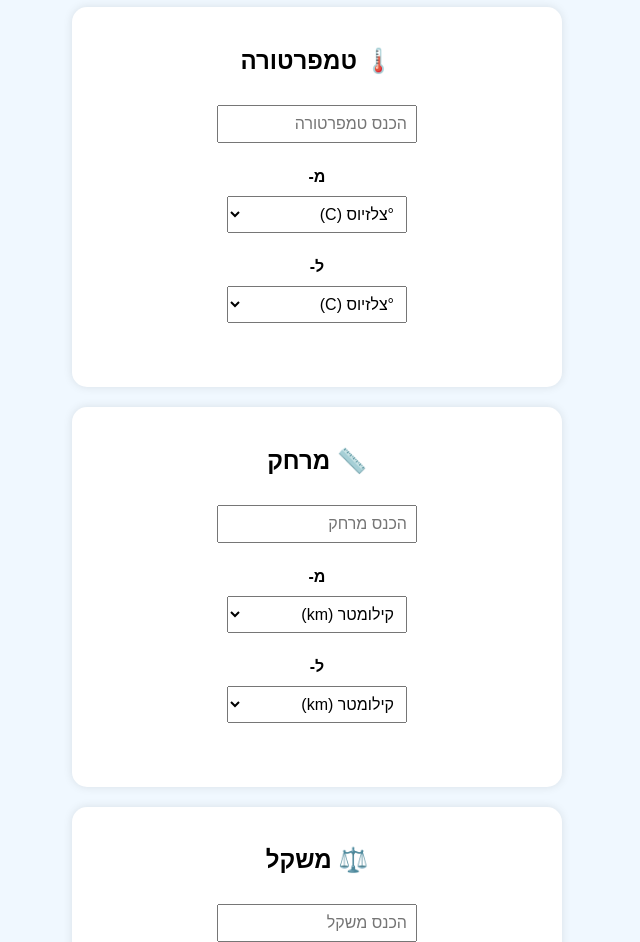
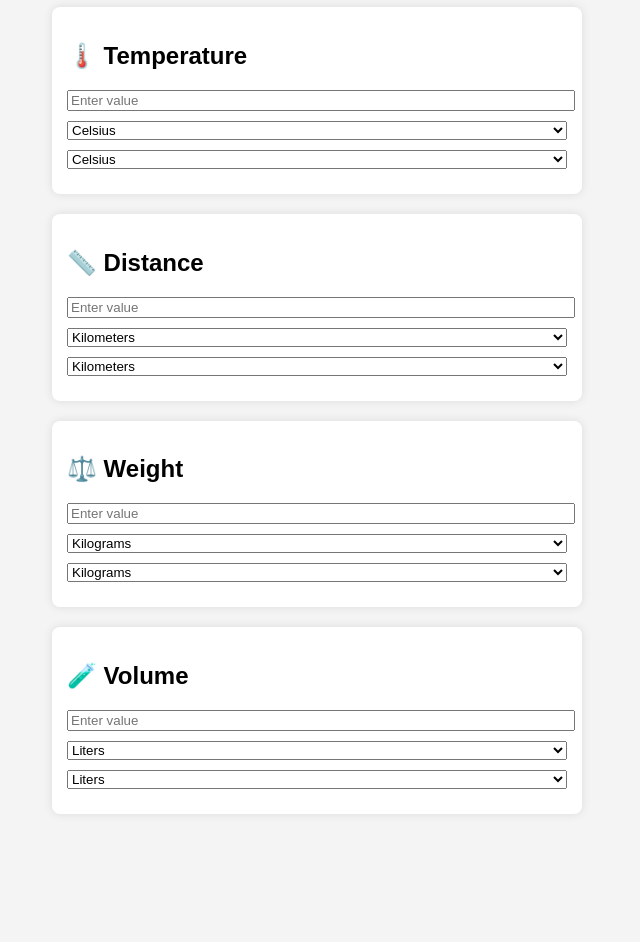
Before and after one commit to itamarkra/mini-things, a plain HTML site: page Unit converter.html in a window 1280 px wide. Shown: the part 102-1044 px from the top of the page, without its empty margins (323-963 px from the left). After the commit the page ends 964 px from the top, so only its background shows below. Drawn offline with Linux system fonts and the light colour scheme.

Commit message:
make a better grafik

```diff
--- a/Unit converter.html
+++ b/Unit converter.html
@@ -1,148 +1,142 @@
 <!DOCTYPE html>
-<html lang="he">
+<html lang="en">
 <head>
   <meta charset="UTF-8" />
-  <title>ממיר יחידות גמיש</title>
+  <meta name="viewport" content="width=device-width, initial-scale=1.0"/>
+  <title>Unit Converter</title>
   <style>
     body {
       font-family: Arial, sans-serif;
-      background: #f0f8ff;
-      direction: rtl;
+      padding: 20px;
+      background-color: #f4f4f4;
+    }
+
+    h1 {
       text-align: center;
-      padding: 20px;
     }
-    h1 {
+
+    .converter {
+      background-color: white;
+      padding: 15px;
+      margin: 20px auto;
+      border-radius: 8px;
+      box-shadow: 0 0 10px rgba(0,0,0,0.1);
+      max-width: 500px;
+    }
+
+    label, select, input {
+      display: block;
+      width: 100%;
+      margin: 10px 0;
+    }
+
+    .result {
+      font-weight: bold;
+      margin-top: 10px;
       color: #333;
-    }
-    .converter {
-      background: #fff;
-      border-radius: 15px;
-      box-shadow: 0 0 10px rgba(0,0,0,0.1);
-      max-width: 450px;
-      margin: 20px auto;
-      padding: 20px;
-    }
-    input, select {
-      padding: 8px;
-      margin: 10px 5px;
-      width: 40%;
-      font-size: 16px;
-      vertical-align: middle;
-    }
-    label {
-      font-weight: bold;
-      display: block;
-      margin-top: 15px;
-    }
-    .result {
-      margin-top: 10px;
-      font-weight: bold;
-      color: #0077cc;
-      min-height: 24px;
     }
   </style>
 </head>
 <body>
-  <h1>🔄 ממיר יחידות גמיש</h1>
+  <h1>🔄 Unit Converter</h1>
 
   <!-- טמפרטורה -->
-  <div class="converter" id="tempConverter">
-    <h2>🌡️ טמפרטורה</h2>
-    <input id="tempInput" type="number" placeholder="הכנס טמפרטורה" />
-    <br />
-    <label>מ-</label>
+  <div class="converter">
+    <h2>🌡️ Temperature</h2>
+    <input type="number" id="tempInput" placeholder="Enter value">
     <select id="tempFrom">
-      <option value="C">°צלזיוס (C)</option>
-      <option value="F">°פרנהייט (F)</option>
-      <option value="K">קלווין (K)</option>
+      <option value="c">Celsius</option>
+      <option value="f">Fahrenheit</option>
+      <option value="k">Kelvin</option>
     </select>
-    <label>ל-</label>
     <select id="tempTo">
-      <option value="C">°צלזיוס (C)</option>
-      <option value="F">°פרנהייט (F)</option>
-      <option value="K">קלווין (K)</option>
+      <option value="c">Celsius</option>
+      <option value="f">Fahrenheit</option>
+      <option value="k">Kelvin</option>
     </select>
     <div class="result" id="tempResult"></div>
   </div>
 
   <!-- מרחק -->
-  <div class="converter" id="distConverter">
-    <h2>📏 מרחק</h2>
-    <input id="distInput" type="number" placeholder="הכנס מרחק" />
-    <br />
-    <label>מ-</label>
+  <div class="converter">
+    <h2>📏 Distance</h2>
+    <input type="number" id="distInput" placeholder="Enter value">
     <select id="distFrom">
-      <option value="km">קילומטר (km)</option>
-      <option value="mi">מייל (mi)</option>
-      <option value="m">מטר (m)</option>
-      <option value="cm">סנטימטר (cm)</option>
+      <option value="km">Kilometers</option>
+      <option value="mi">Miles</option>
+      <option value="m">Meters</option>
+      <option value="ft">Feet</option>
     </select>
-    <label>ל-</label>
     <select id="distTo">
-      <option value="km">קילומטר (km)</option>
-      <option value="mi">מייל (mi)</option>
-      <option value="m">מטר (m)</option>
-      <option value="cm">סנטימטר (cm)</option>
+      <option value="km">Kilometers</option>
+      <option value="mi">Miles</option>
+      <option value="m">Meters</option>
+      <option value="ft">Feet</option>
     </select>
     <div class="result" id="distResult"></div>
   </div>
 
   <!-- משקל -->
-  <div class="converter" id="weightConverter">
-    <h2>⚖️ משקל</h2>
-    <input id="weightInput" type="number" placeholder="הכנס משקל" />
-    <br />
-    <label>מ-</label>
+  <div class="converter">
+    <h2>⚖️ Weight</h2>
+    <input type="number" id="weightInput" placeholder="Enter value">
     <select id="weightFrom">
-      <option value="kg">קילוגרם (kg)</option>
-      <option value="lb">פאונד (lb)</option>
-      <option value="g">גרם (g)</option>
-      <option value="oz">אונקיה (oz)</option>
+      <option value="kg">Kilograms</option>
+      <option value="lb">Pounds</option>
+      <option value="g">Grams</option>
+      <option value="oz">Ounces</option>
     </select>
-    <label>ל-</label>
     <select id="weightTo">
-      <option value="kg">קילוגרם (kg)</option>
-      <option value="lb">פאונד (lb)</option>
-      <option value="g">גרם (g)</option>
-      <option value="oz">אונקיה (oz)</option>
+      <option value="kg">Kilograms</option>
+      <option value="lb">Pounds</option>
+      <option value="g">Grams</option>
+      <option value="oz">Ounces</option>
     </select>
     <div class="result" id="weightResult"></div>
   </div>
 
   <!-- נפח -->
-  <div class="converter" id="volConverter">
-    <h2>🧪 נפח</h2>
-    <input id="volInput" type="number" placeholder="הכנס נפח" />
-    <br />
-    <label>מ-</label>
+  <div class="converter">
+    <h2>🧪 Volume</h2>
+    <input type="number" id="volInput" placeholder="Enter value">
     <select id="volFrom">
-      <option value="l">ליטר (L)</option>
-      <option value="gal">גלון (אמריקאי) (gal)</option>
-      <option value="ml">מיליליטר (ml)</option>
-      <option value="floz">אונקיית נוזל (fl oz)</option>
+      <option value="l">Liters</option>
+      <option value="gal">Gallons</option>
+      <option value="ml">Milliliters</option>
+      <option value="floz">Fluid Ounces</option>
     </select>
-    <label>ל-</label>
     <select id="volTo">
-      <option value="l">ליטר (L)</option>
-      <option value="gal">גלון (אמריקאי) (gal)</option>
-      <option value="ml">מיליליטר (ml)</option>
-      <option value="floz">אונקיית נוזל (fl oz)</option>
+      <option value="l">Liters</option>
+      <option value="gal">Gallons</option>
+      <option value="ml">Milliliters</option>
+      <option value="floz">Fluid Ounces</option>
     </select>
     <div class="result" id="volResult"></div>
   </div>
 
   <script>
-    function round(num) {
-      return Math.round(num * 100) / 100;
+    function round(value) {
+      return Math.round(value * 100) / 100;
     }
 
-    // המרת טמפרטורה - פונקציות עזר
-    function cToF(c) { return (c * 9/5) + 32; }
-    function fToC(f) { return (f - 32) * 5/9; }
-    function cToK(c) { return c + 273.15; }
-    function kToC(k) { return k - 273.15; }
-    function fToK(f) { return cToK(fToC(f)); }
-    function kToF(k) { return cToF(kToC(k)); }
+    // טמפרטורה
+    function toCelsius(value, from) {
+      switch(from) {
+        case 'c': return value;
+        case 'f': return (value - 32) * 5/9;
+        case 'k': return value - 273.15;
+        default: return NaN;
+      }
+    }
+
+    function fromCelsius(value, to) {
+      switch(to) {
+        case 'c': return value;
+        case 'f': return value * 9/5 + 32;
+        case 'k': return value + 273.15;
+        default: return NaN;
+      }
+    }
 
     function convertTemp() {
       const input = parseFloat(document.getElementById('tempInput').value);
@@ -152,44 +146,32 @@
         document.getElementById('tempResult').innerText = '';
         return;
       }
-      let result = input;
-      if (from === to) {
-        // לא משנה כלום
-      } else if (from === 'C' && to === 'F') {
-        result = cToF(input);
-      } else if (from === 'F' && to === 'C') {
-        result = fToC(input);
-      } else if (from === 'C' && to === 'K') {
-        result = cToK(input);
-      } else if (from === 'K' && to === 'C') {
-        result = kToC(input);
-      } else if (from === 'F' && to === 'K') {
-        result = fToK(input);
-      } else if (from === 'K' && to === 'F') {
-        result = kToF(input);
-      }
-      document.getElementById('tempResult').innerText = round(result) + ' °' + to;
+      const celsius = toCelsius(input, from);
+      const result = fromCelsius(celsius, to);
+      document.getElementById('tempResult').innerText = round(result) + ' ' + to;
     }
 
-    // המרת מרחק - המרה ראשונית למטר (יחידת ביניים)
+    // מרחק
     function distToMeters(value, unit) {
       switch(unit) {
         case 'km': return value * 1000;
         case 'mi': return value * 1609.34;
         case 'm': return value;
-        case 'cm': return value / 100;
+        case 'ft': return value * 0.3048;
         default: return NaN;
       }
     }
+
     function metersToDist(value, unit) {
       switch(unit) {
         case 'km': return value / 1000;
         case 'mi': return value / 1609.34;
         case 'm': return value;
-        case 'cm': return value * 100;
+        case 'ft': return value / 0.3048;
         default: return NaN;
       }
     }
+
     function convertDist() {
       const input = parseFloat(document.getElementById('distInput').value);
       const from = document.getElementById('distFrom').value;
@@ -203,25 +185,27 @@
       document.getElementById('distResult').innerText = round(result) + ' ' + to;
     }
 
-    // המרת משקל - המרה ראשונית לגרם (יחידת ביניים)
-    function weightToGrams(value, unit) {
+    // משקל
+    function weightToKg(value, unit) {
       switch(unit) {
-        case 'kg': return value * 1000;
-        case 'lb': return value * 453.592;
-        case 'g': return value;
-        case 'oz': return value * 28.3495;
+        case 'kg': return value;
+        case 'lb': return value * 0.453592;
+        case 'g': return value / 1000;
+        case 'oz': return value * 0.0283495;
         default: return NaN;
       }
     }
-    function gramsToWeight(value, unit) {
+
+    function kgToWeight(value, unit) {
       switch(unit) {
-        case 'kg': return value / 1000;
-        case 'lb': return value / 453.592;
-        case 'g': return value;
-        case 'oz': return value / 28.3495;
+        case 'kg': return value;
+        case 'lb': return value / 0.453592;
+        case 'g': return value * 1000;
+        case 'oz': return value / 0.0283495;
         default: return NaN;
       }
     }
+
     function convertWeight() {
       const input = parseFloat(document.getElementById('weightInput').value);
       const from = document.getElementById('weightFrom').value;
@@ -230,12 +214,12 @@
         document.getElementById('weightResult').innerText = '';
         return;
       }
-      const grams = weightToGrams(input, from);
-      const result = gramsToWeight(grams, to);
+      const kg = weightToKg(input, from);
+      const result = kgToWeight(kg, to);
       document.getElementById('weightResult').innerText = round(result) + ' ' + to;
     }
 
-    // המרת נפח - המרה ראשונית לליטר (יחידת ביניים)
+    // נפח
     function volToLiters(value, unit) {
       switch(unit) {
         case 'l': return value;
@@ -245,6 +229,7 @@
         default: return NaN;
       }
     }
+
     function litersToVol(value, unit) {
       switch(unit) {
         case 'l': return value;
@@ -254,6 +239,7 @@
         default: return NaN;
       }
     }
+
     function convertVol() {
       const input = parseFloat(document.getElementById('volInput').value);
       const from = document.getElementById('volFrom').value;
@@ -267,7 +253,7 @@
       document.getElementById('volResult').innerText = round(result) + ' ' + to;
     }
 
-    // מאזינים לאירועים
+    // הפעלת המרות אוטומטית
     document.getElementById('tempInput').addEventListener('input', convertTemp);
     document.getElementById('tempFrom').addEventListener('change', convertTemp);
     document.getElementById('tempTo').addEventListener('change', convertTemp);
```
